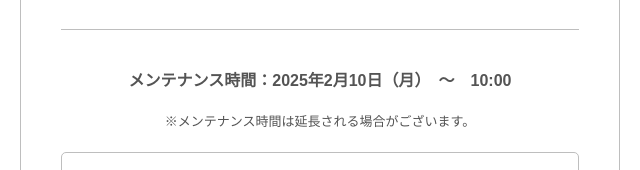
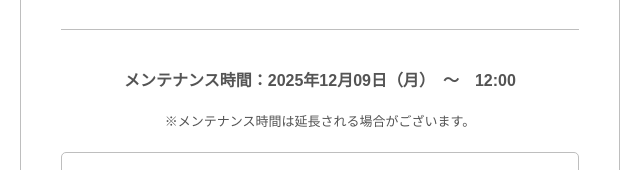
Before and after one commit to sakatanbo/sakatanbo.github.io, a plain HTML site: page science/maintenence/maintenance.html in a window 1280 px wide. Shown: the part 311-481 px from the top of the page, 320-960 px from the left. Drawn offline with Linux system fonts and the light colour scheme; files that its build step writes are made by us from their sources; a web font is replaced by a local one.

Commit message:
Update maintenance.html
a

```diff
--- a/science/maintenence/maintenance.html
+++ b/science/maintenence/maintenance.html
@@ -46,7 +46,7 @@
             <p style="padding: 5px">ご不便をお掛け致しますが、ご理解いただきますようお願い申し上げます。</p>
         </div>
         <section class="login--section text-center">
-          <h2 class="login--section--title">メンテナンス時間：2025年2月10日（月）　〜　10:00</h2>
+          <h2 class="login--section--title">メンテナンス時間：2025年12月09日（月）　〜　12:00</h2>
           <p>※メンテナンス時間は延長される場合がございます。</p>
         </section>
         <footer class="footer__panel">
```
